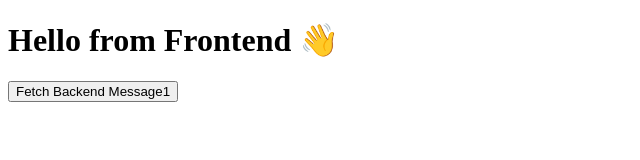
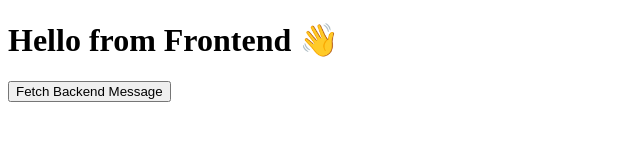
Before and after one commit to ChintanT21/node-frontend-ci-cd-demo, a website: page public/index.html in a window 1280 px wide. Shown: the full height of the page, 0-640 px from the left. Drawn offline with Linux system fonts and the light colour scheme.

Commit message:
add changes 1

```diff
--- a/public/index.html
+++ b/public/index.html
@@ -6,7 +6,7 @@
 </head>
 <body>
   <h1>Hello from Frontend 👋</h1>
-  <button id="fetchBtn">Fetch Backend Message1</button>
+  <button id="fetchBtn">Fetch Backend Message</button>
   <p id="response"></p>
 
   <script>
```
